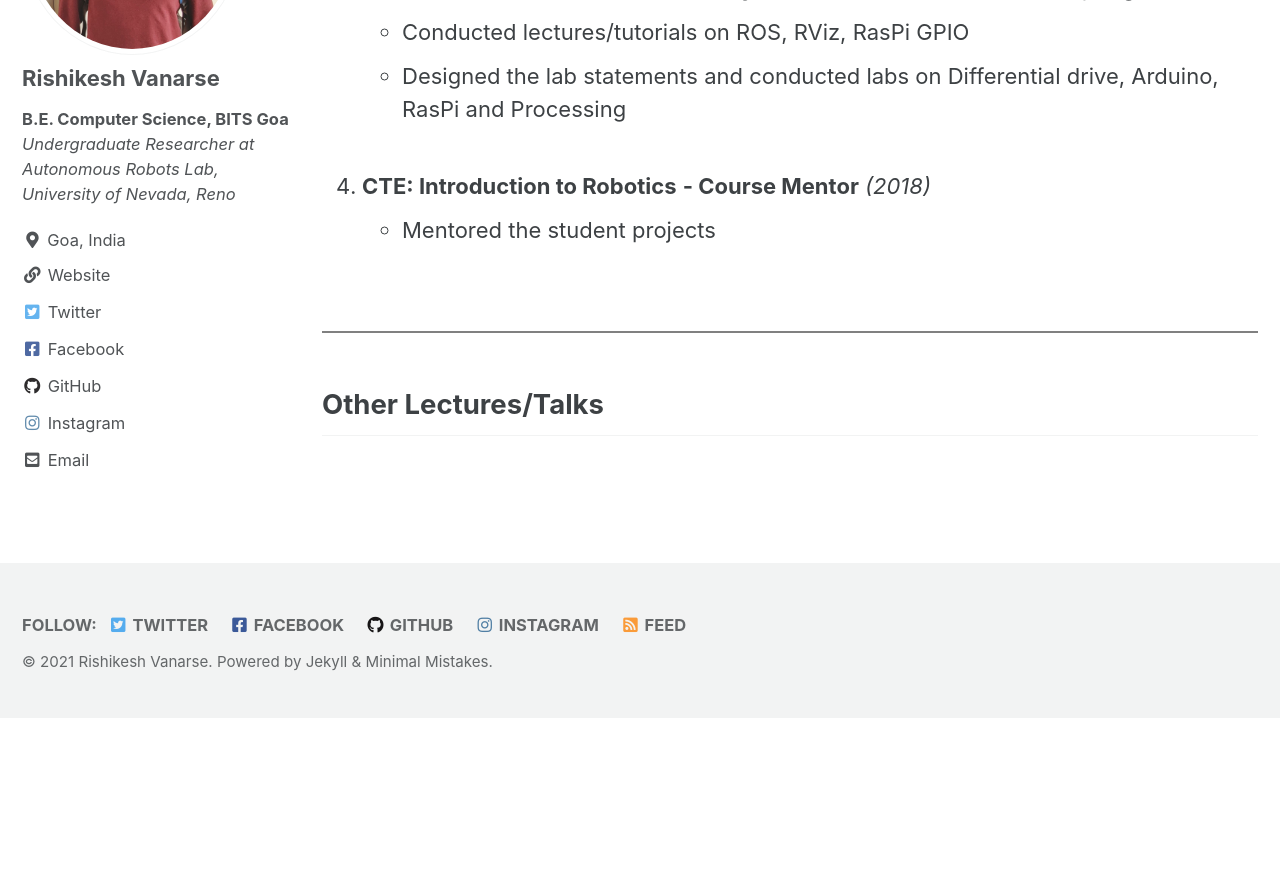
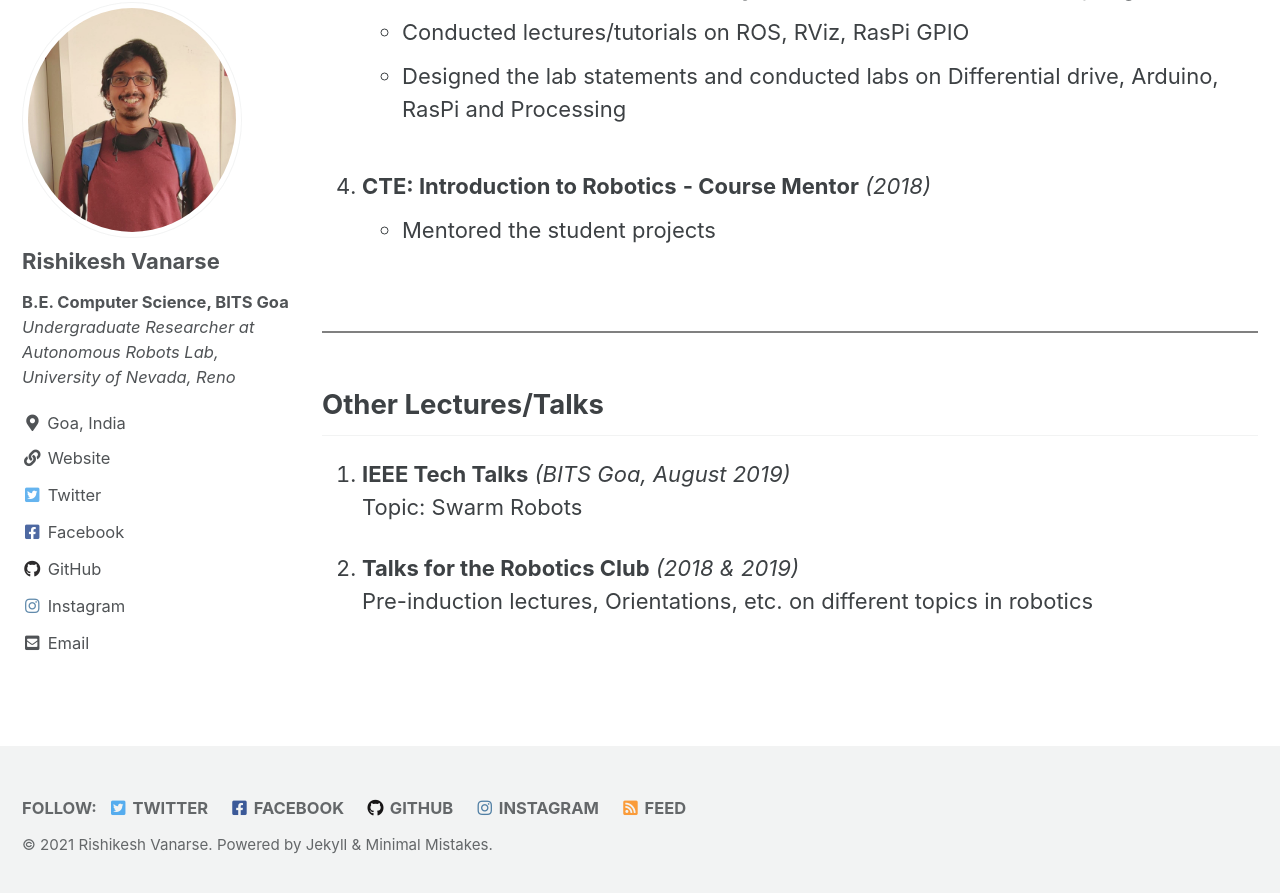
Before and after one commit to rmvanarse/rmvanarse.github.io, a Jekyll site: the page built from _pages/teaching.md, in a window 1280 px wide and 900 px high, scrolled down 1816 px. Shown: the top 893 px of the window. Built offline with Jekyll 4.4.1, drawn with Linux system fonts in a browser that asks for light colours; cached includes are drawn as plain includes; before the commit the page ends 2534 px from its top, so only the background shows below that; some of the changed text lies outside the part shown.

Commit message:
Added talks section in teaching

```diff
--- a/_pages/teaching.md
+++ b/_pages/teaching.md
@@ -7,7 +7,7 @@
 toc: true
 
 ---
-## Courses Designed:
+## Courses Designed
 
 1. [**Software for Robotics**]() _(Conducted by BITS Goa & BITS Hyd as **Software for Embedded Systems**)_ <br>
   * Designed the course structure, content (theory), labs and projects for CS F424/ CS G523, a course for Masters in Computer Science in BITS Goa
@@ -51,5 +51,8 @@
 
 ## Other Lectures/Talks
 
-<sub>
-</sub>
+1. **IEEE Tech Talks** _(BITS Goa, August 2019)_
+    <br> Topic: Swarm Robots
+
+2. **Talks for the Robotics Club** _(2018 & 2019)_
+    <br> Pre-induction lectures, Orientations, etc. on different topics in robotics
```
Also changed, not shown: 11 other files.
